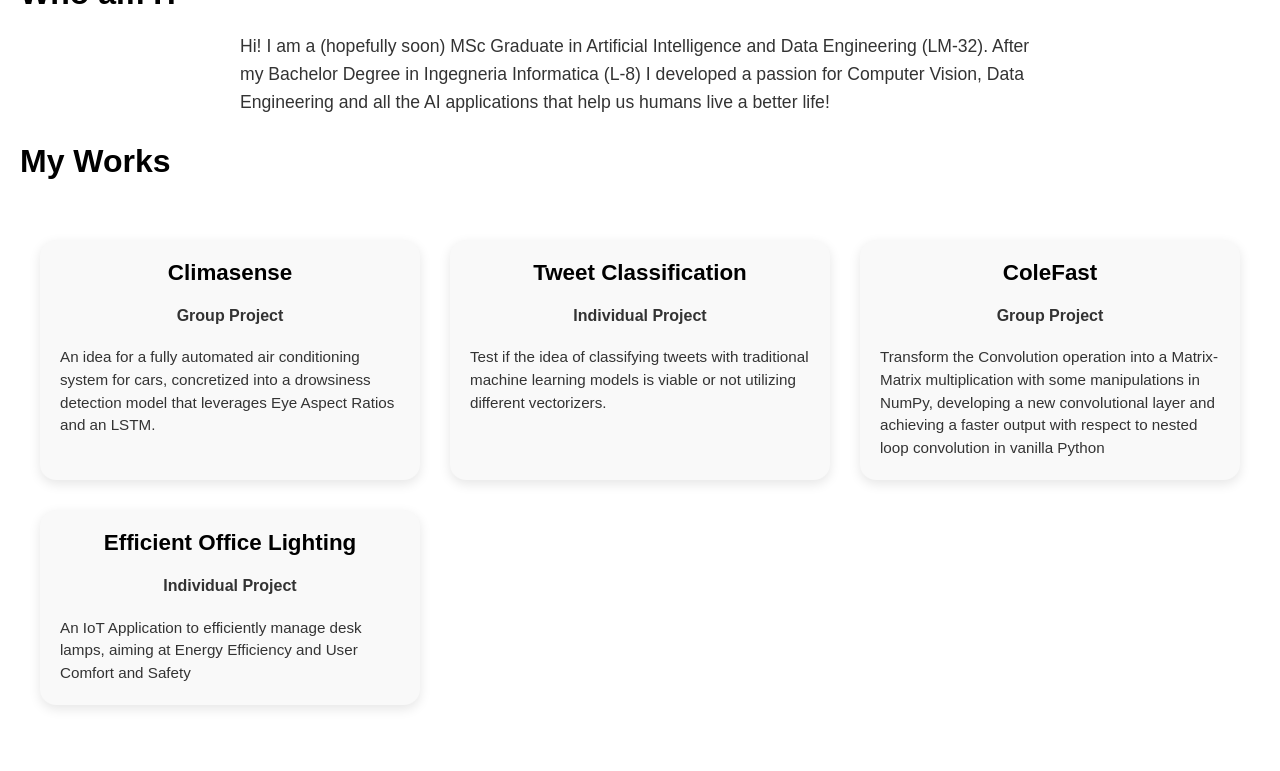
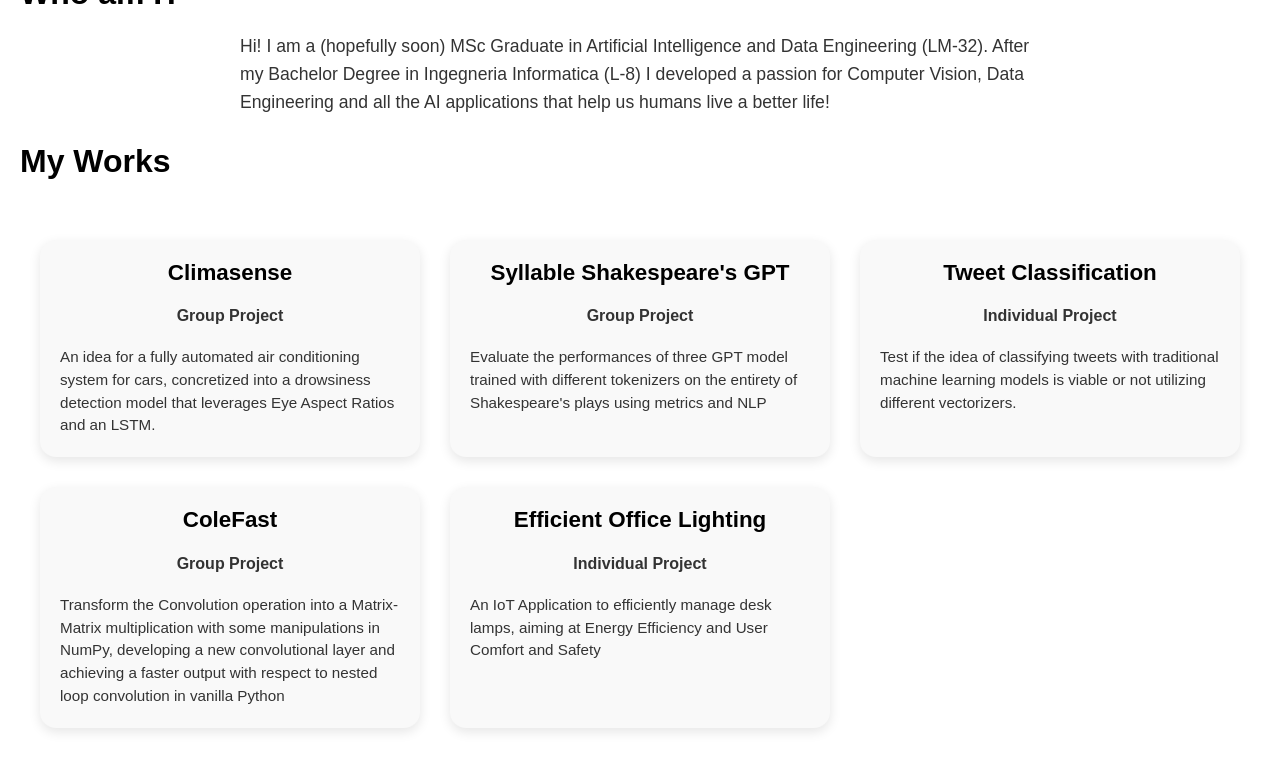
Before and after one commit to m-romani8/m-romani8.github.io, a Jekyll site: the page index.html, which Jekyll copies as it is, in a window 1280 px wide and 900 px high, scrolled down 1012 px. Shown: the top 771 px of the window. Built offline with Jekyll 4.4.1, drawn with Linux system fonts in a browser that asks for light colours.

Commit message:
Added Syllable Shakespeare GPT

```diff
--- a/index.html
+++ b/index.html
@@ -43,6 +43,16 @@
         </div>
       </a>
 
+      <a href="https://github.com/m-romani8/SyllableShakespeareGPT" target="_blank" class="project-card">
+
+        <div class="project-content">
+          <h3>Syllable Shakespeare's GPT</h3>
+          <h4>Group Project</h4>
+          <p>Evaluate the performances of three GPT model trained with different tokenizers on the entirety of Shakespeare's plays using metrics and NLP
+          </p>
+        </div>
+      </a>
+
       <a href="https://github.com/m-romani8/CyberbullyingTweetsClassification" target="_blank" class="project-card">
 
         <div class="project-content">
```
